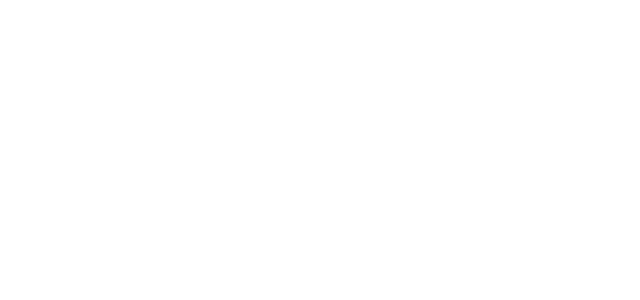
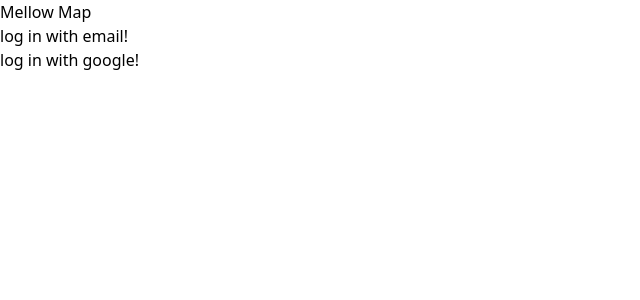
Before and after one commit to danielreedy21/map-marker, a SvelteKit app: page /login in a window 1280 px wide. Shown: the top 300 px of the page, without its empty margins (0-640 px from the left). Built offline with nearby package versions, Linux system fonts and the light colour scheme.

Commit message:
understanding router

```diff
--- /dev/null
+++ b/src/components/FirebaseTest.svelte
@@ -0,0 +1,4 @@
+<!-- using this to test how to connent the application to Firebase -->
+<script>
+	// import
+</script>
--- a/src/components/Map.svelte
+++ b/src/components/Map.svelte
@@ -13,7 +13,7 @@
 
 		loader.load().then(() => {
 			map = new google.maps.Map(document.getElementById('map'), {
-				center: { lat: -34.397, lng: 150.644 },
+				center: { lat: 41.9989, lng: -87.6583 },
 				zoom: 8
 			});
 		});
--- a/src/routes/login/+layout.svelte
+++ b/src/routes/login/+layout.svelte
@@ -0,0 +1,5 @@
+<script>
+	import '../../app.css';
+</script>
+
+<slot />
--- a/src/routes/login/+page.svelte
+++ b/src/routes/login/+page.svelte
@@ -0,0 +1,5 @@
+<!-- login page -->
+<h1>Mellow Map</h1>
+
+<p>log in with email!</p>
+<p>log in with google!</p>
```
Also changed, not shown: src/routes/+page.svelte (+6 -4 lines).
